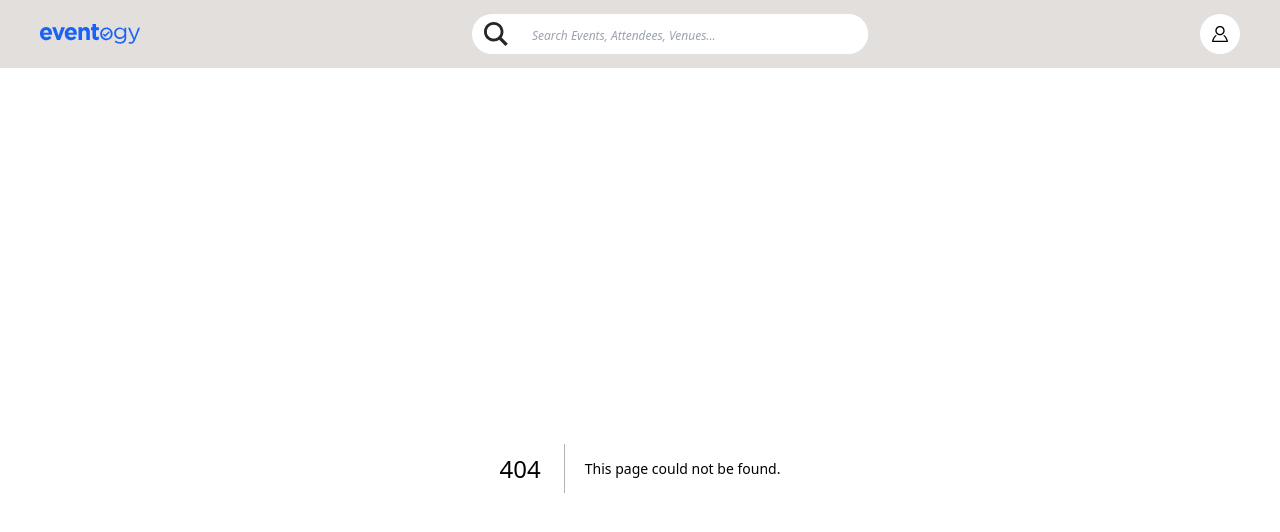
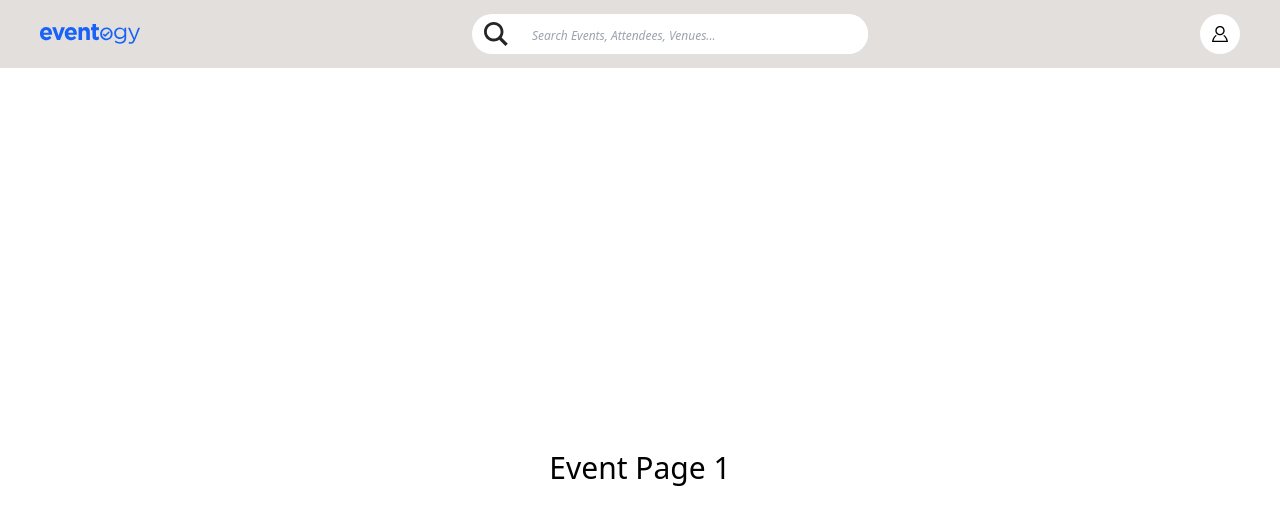
Before and after one commit to david-lorenzo-vargas/Eventogy, a Next.js app: page /pages/event/1 in a window 1280 px wide. Before the commit this address had no page. Shown: the top 532 px of the page. Built offline with nearby package versions, Linux system fonts and the light colour scheme.

Commit message:
Event page dynamic route

```diff
--- /dev/null
+++ b/app/pages/event/[slug]/page.tsx
@@ -0,0 +1,18 @@
+'use client'
+
+import { ReactElement } from "react"
+import { usePathname } from "next/navigation";
+
+const EventPage = (): ReactElement => {
+  const path = usePathname();
+  const pathName = path.split('/')[path.split('/').length - 1];
+  return (
+    <div className="h-screen w-screen flex flex-row items-center justify-center">
+      <span className="text-3xl">
+        {`Event Page ${pathName}`}
+      </span>
+    </div>
+  );
+};
+
+export default EventPage;
```
